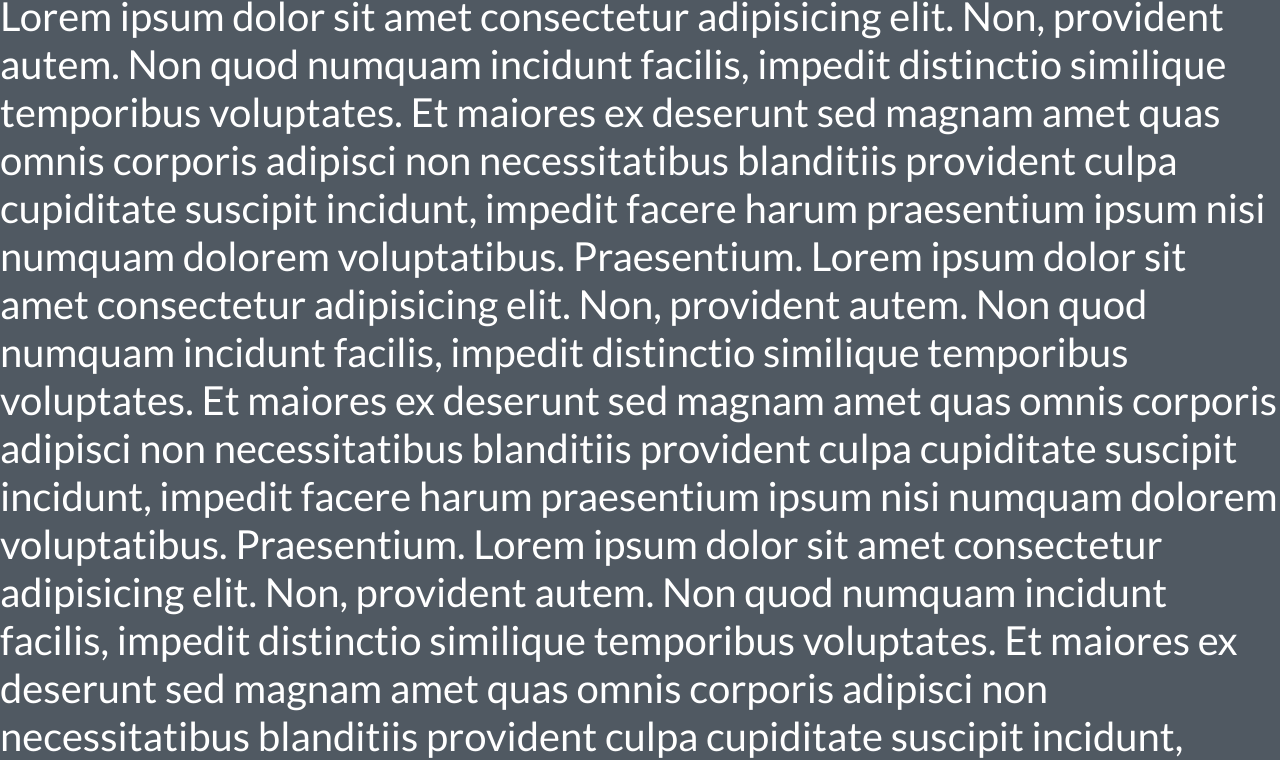
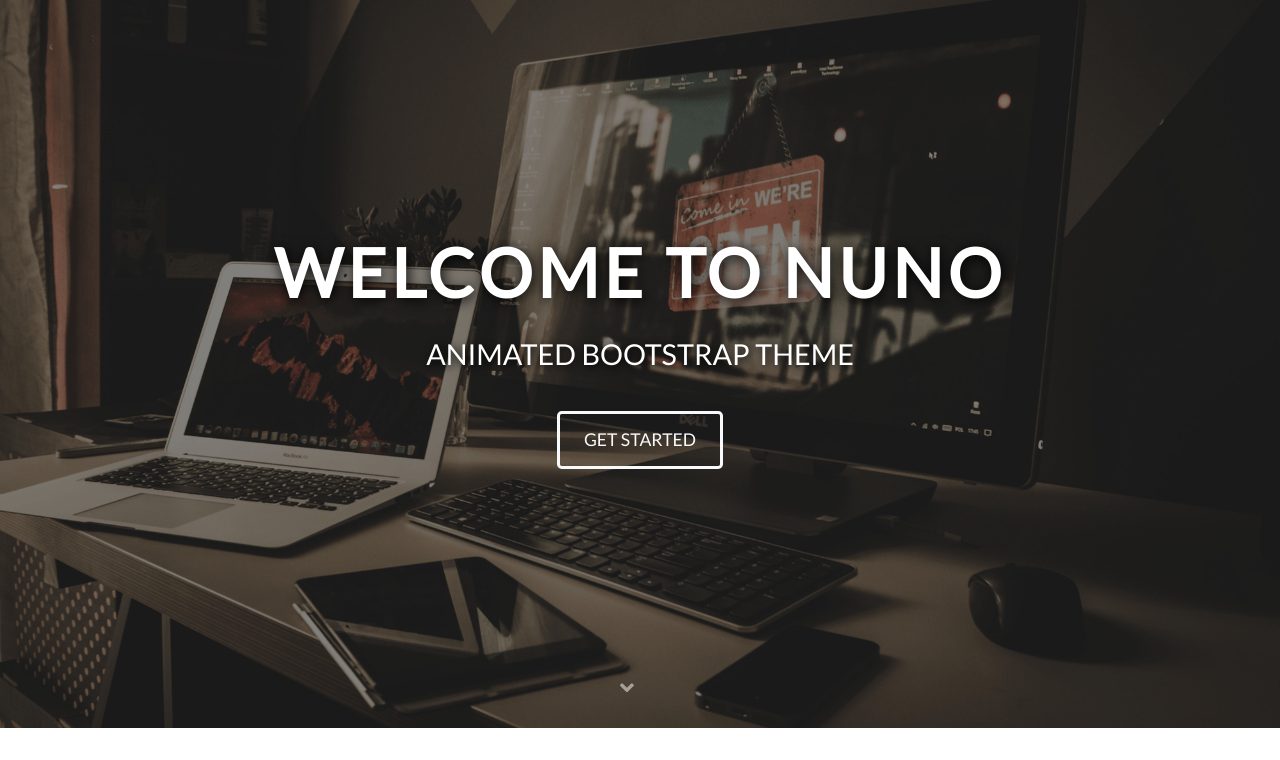
Before and after one commit to LuisSalas94/Creating-An-Advanced-Bootstrap-Theme, a plain HTML site: page Nuno Theme/index.html in a window 1280 px wide. Shown: the part 72-832 px from the top of the page. After the commit the page ends 800 px from the top, so only its background shows below. Drawn offline with Linux system fonts and the light colour scheme.

Commit message:
Add Landing Page

```diff
--- a/Nuno Theme/index.html
+++ b/Nuno Theme/index.html
@@ -73,87 +73,42 @@
 				</div>
 			</nav>
 			<!--End Navigation -->
-			<h1 style="color: #fff; margin-top: 4rem">
-				Lorem ipsum dolor sit amet consectetur adipisicing elit. Non, provident
-				autem. Non quod numquam incidunt facilis, impedit distinctio similique
-				temporibus voluptates. Et maiores ex deserunt sed magnam amet quas omnis
-				corporis adipisci non necessitatibus blanditiis provident culpa
-				cupiditate suscipit incidunt, impedit facere harum praesentium ipsum
-				nisi numquam dolorem voluptatibus. Praesentium. Lorem ipsum dolor sit
-				amet consectetur adipisicing elit. Non, provident autem. Non quod
-				numquam incidunt facilis, impedit distinctio similique temporibus
-				voluptates. Et maiores ex deserunt sed magnam amet quas omnis corporis
-				adipisci non necessitatibus blanditiis provident culpa cupiditate
-				suscipit incidunt, impedit facere harum praesentium ipsum nisi numquam
-				dolorem voluptatibus. Praesentium. Lorem ipsum dolor sit amet
-				consectetur adipisicing elit. Non, provident autem. Non quod numquam
-				incidunt facilis, impedit distinctio similique temporibus voluptates. Et
-				maiores ex deserunt sed magnam amet quas omnis corporis adipisci non
-				necessitatibus blanditiis provident culpa cupiditate suscipit incidunt,
-				impedit facere harum praesentium ipsum nisi numquam dolorem
-				voluptatibus. Praesentium. Lorem ipsum dolor sit amet consectetur
-				adipisicing elit. Non, provident autem. Non quod numquam incidunt
-				facilis, impedit distinctio similique temporibus voluptates. Et maiores
-				ex deserunt sed magnam amet quas omnis corporis adipisci non
-				necessitatibus blanditiis provident culpa cupiditate suscipit incidunt,
-				impedit facere harum praesentium ipsum nisi numquam dolorem
-				voluptatibus. Praesentium. consectetur adipisicing elit. Non, provident
-				autem. Non quod numquam incidunt facilis, impedit distinctio similique
-				temporibus voluptates. Et maiores ex deserunt sed magnam amet quas omnis
-				corporis adipisci non necessitatibus blanditiis provident culpa
-				cupiditate suscipit incidunt, impedit facere harum praesentium ipsum
-				nisi numquam dolorem voluptatibus. Praesentium. Lorem ipsum dolor sit
-				amet consectetur adipisicing elit. Non, provident autem. Non quod
-				numquam incidunt facilis, impedit distinctio similique temporibus
-				voluptates. Et maiores ex deserunt sed magnam amet quas omnis corporis
-				adipisci non necessitatibus blanditiis provident culpa cupiditate
-				suscipit incidunt, impedit facere harum praesentium ipsum nisi numquam
-				dolorem voluptatibus. Praesentium. consectetur adipisicing elit. Non,
-				provident autem. Non quod numquam incidunt facilis, impedit distinctio
-				similique temporibus voluptates. Et maiores ex deserunt sed magnam amet
-				quas omnis corporis adipisci non necessitatibus blanditiis provident
-				culpa cupiditate suscipit incidunt, impedit facere harum praesentium
-				ipsum nisi numquam dolorem voluptatibus. Praesentium. Lorem ipsum dolor
-				sit amet consectetur adipisicing elit. Non, provident autem. Non quod
-				numquam incidunt facilis, impedit distinctio similique temporibus
-				voluptates. Et maiores ex deserunt sed magnam amet quas omnis corporis
-				adipisci non necessitatibus blanditiis provident culpa cupiditate
-				suscipit incidunt, impedit facere harum praesentium ipsum nisi numquam
-				dolorem voluptatibus. Praesentium. consectetur adipisicing elit. Non,
-				provident autem. Non quod numquam incidunt facilis, impedit distinctio
-				similique temporibus voluptates. Et maiores ex deserunt sed magnam amet
-				quas omnis corporis adipisci non necessitatibus blanditiis provident
-				culpa cupiditate suscipit incidunt, impedit facere harum praesentium
-				ipsum nisi numquam dolorem voluptatibus. Praesentium. Lorem ipsum dolor
-				sit amet consectetur adipisicing elit. Non, provident autem. Non quod
-				numquam incidunt facilis, impedit distinctio similique temporibus
-				voluptates. Et maiores ex deserunt sed magnam amet quas omnis corporis
-				adipisci non necessitatibus blanditiis provident culpa cupiditate
-				suscipit incidunt, impedit facere harum praesentium ipsum nisi numquam
-				dolorem voluptatibus. Praesentium. consectetur adipisicing elit. Non,
-				provident autem. Non quod numquam incidunt facilis, impedit distinctio
-				similique temporibus voluptates. Et maiores ex deserunt sed magnam amet
-				quas omnis corporis adipisci non necessitatibus blanditiis provident
-				culpa cupiditate suscipit incidunt, impedit facere harum praesentium
-				ipsum nisi numquam dolorem voluptatibus. Praesentium. Lorem ipsum dolor
-				sit amet consectetur adipisicing elit. Non, provident autem. Non quod
-				numquam incidunt facilis, impedit distinctio similique temporibus
-				voluptates. Et maiores ex deserunt sed magnam amet quas omnis corporis
-				adipisci non necessitatibus blanditiis provident culpa cupiditate
-				suscipit incidunt, impedit facere harum praesentium ipsum nisi numquam
-				dolorem voluptatibus. Praesentium. consectetur adipisicing elit. Non,
-				provident autem. Non quod numquam incidunt facilis, impedit distinctio
-				similique temporibus voluptates. Et maiores ex deserunt sed magnam amet
-				quas omnis corporis adipisci non necessitatibus blanditiis provident
-				culpa cupiditate suscipit incidunt, impedit facere harum praesentium
-				ipsum nisi numquam dolorem voluptatibus. Praesentium. Lorem ipsum dolor
-				sit amet consectetur adipisicing elit. Non, provident autem. Non quod
-				numquam incidunt facilis, impedit distinctio similique temporibus
-				voluptates. Et maiores ex deserunt sed magnam amet quas omnis corporis
-				adipisci non necessitatibus blanditiis provident culpa cupiditate
-				suscipit incidunt, impedit facere harum praesentium ipsum nisi numquam
-				dolorem voluptatibus. Praesentium.
-			</h1>
+
+			<!-- Start of Landing Image -->
+			<!-- landing, home-wrap, home-inner classes of css/fixed.css for apple divices
+			this is just a wrapper-->
+			<div class="landing">
+				<div class="home-wrap">
+					<div class="home-inner"></div>
+				</div>
+			</div>
+			<!-- End of Landing Image -->
+
+			<!-- Start Landing Page Caption -->
+			<div class="caption text-center">
+				<!-- Animations, one div for each h1,h2 -->
+				<div class="os-animation" data-animation="bounceInUp" data-delay=".6s">
+					<h1>Welcome To Nuno</h1>
+				</div>
+				<div class="os-animation" data-animation="bounceInUp" data-delay=".8s">
+					<h3>Animated Bootstrap Theme</h3>
+				</div>
+				<div class="os-animation" data-animation="bounceInUp" data-delay="1s">
+					<a href="#features" class="btn btn-outline-light btn-lg"
+						>Get Started</a
+					>
+				</div>
+			</div>
+			<!-- End Landing Page Caption -->
+
+			<!-- Start Boouncing Down Arrow -->
+			<a href="down-arrow" href="#features">
+				<div class="arrow bounce d-none d-md-block">
+					<i class="fas fa-angle-down" aria-hidden="true"></i>
+				</div>
+			</a>
+
+			<!-- End Boouncing Down Arrow -->
 		</div>
 		<!-- End Home Section -->
 
--- a/Nuno Theme/js/custom.js
+++ b/Nuno Theme/js/custom.js
@@ -39,3 +39,10 @@ $(document).ready(function () {
 		}
 	});
 });
+
+/*============ BOUNCING DOWN ARROW ============*/
+$(document).ready(function () {
+	$(window).scroll(function () {
+		$(".arrow").css("opacity", 1 - $(window).scrollTop() / 250);
+	});
+});
--- a/Nuno Theme/style.css
+++ b/Nuno Theme/style.css
@@ -4,7 +4,6 @@ body {
 	overflow-x: hidden;
 	font-family: "Lato", sans-serif;
 	color: #505962;
-	background-color: #505962;
 }
 
 /* Nav Scrolling Offset */
@@ -60,6 +59,52 @@ body {
 	transition: background-color 1s ease 0s;
 }
 
+/*============ Landing Page ============*/
+.home-inner {
+	background-image: url(img/computers.png);
+}
+
+.caption {
+	width: 100%;
+	max-width: 100%;
+	position: absolute;
+	top: 38%;
+	z-index: 1;
+}
+
+.caption h1 {
+	color: #fff;
+	font-size: 4.2rem;
+	text-transform: uppercase;
+	font-weight: 700;
+	letter-spacing: 0.3rem;
+	text-shadow: 0.1rem 0.1rem 0.8rem black;
+	padding-bottom: 1rem;
+}
+
+.caption h3 {
+	color: #fff;
+	font-size: 1.8rem;
+	text-transform: uppercase;
+	font-weight: 400;
+	text-shadow: 0.1rem 0.1rem 0.5rem black;
+	padding-bottom: 2rem;
+}
+
+.btn-lg {
+	border-width: medium;
+	padding: 0.8rem 1.5rem;
+	font-size: 1.1rem;
+	font-weight: 400;
+	text-transform: uppercase;
+	display: inline-block !important;
+}
+
+.arrow i {
+	color: #fff;
+	font-size: 22px;
+	opacity: 0.5;
+}
 /*============ BOOTSTRAP BREAK POINTS:
 
 Extra small (xs) devices (portrait phones, less than 576px)
```
